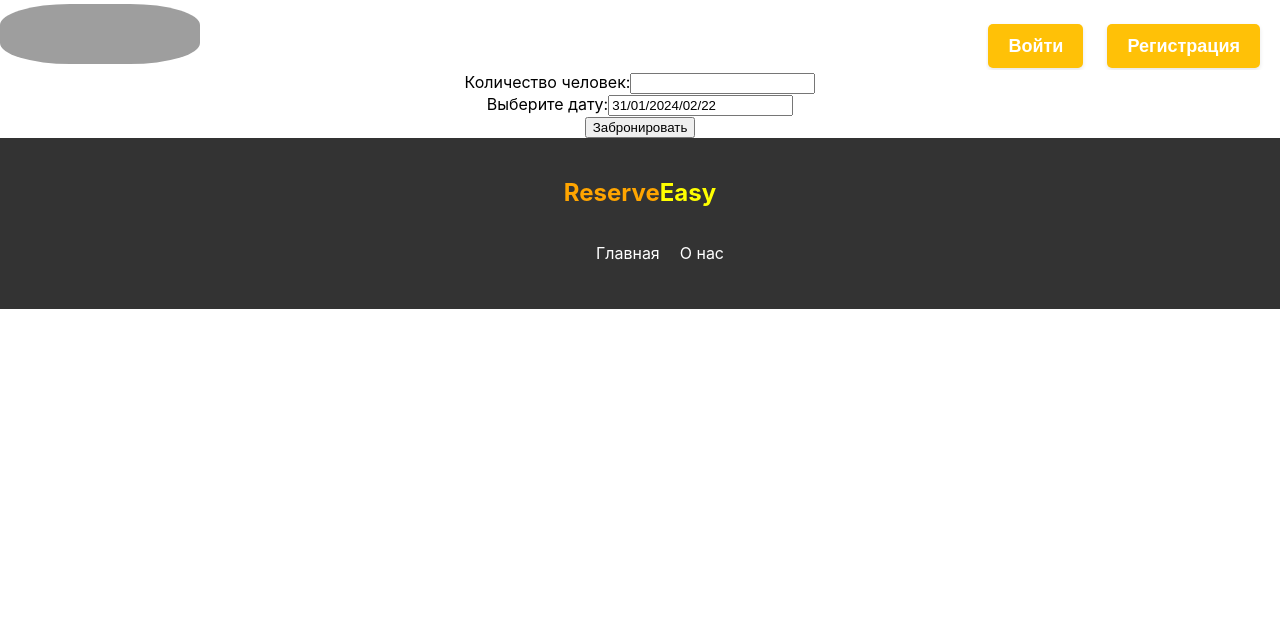
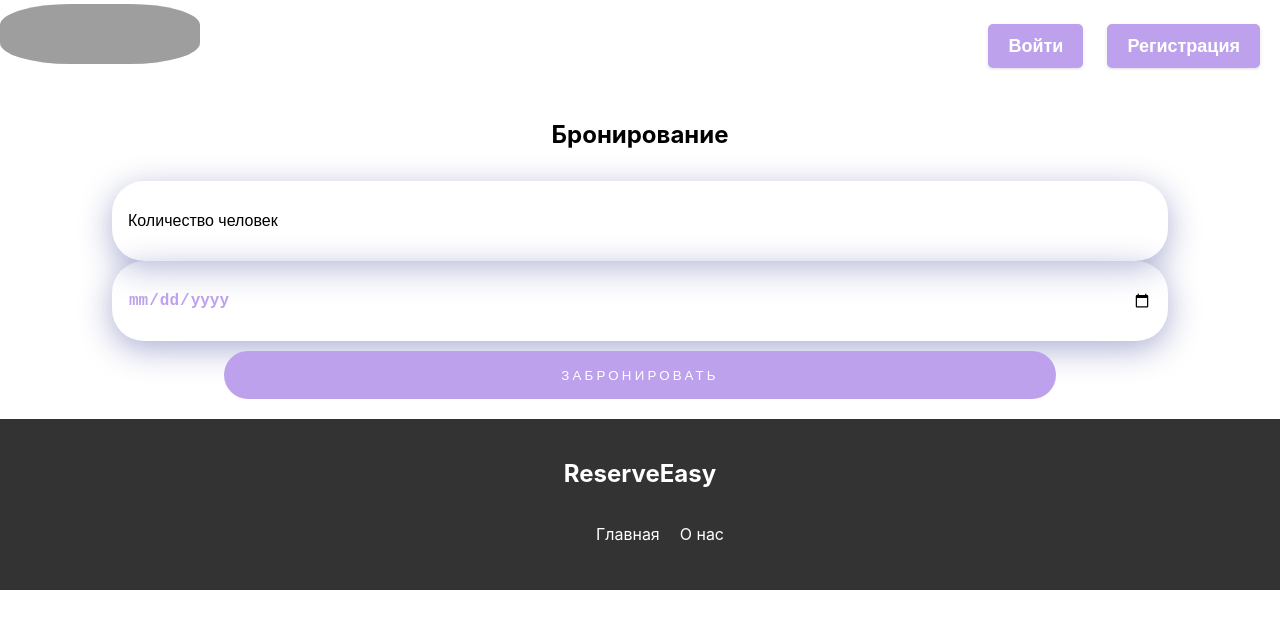
Before and after one commit to IvanovDA010101/stolik-front, a React (Create React App) app: page /restaurant/1/tables/1 in a window 1280 px wide. Shown: the top 628 px of the page. Built offline with nearby package versions, Linux system fonts and the light colour scheme; grey boxes are pictures that could not be loaded.

Commit message:
add css to button and hader

```diff
--- a/src/Components/Admin/Styles/StyledComponents.jsx
+++ b/src/Components/Admin/Styles/StyledComponents.jsx
@@ -11,7 +11,7 @@ export const MainContainer = styled.div`
     backdrop-filter: blur(8.5px);
     -webkit-backdrop-filter: blur(8.5px);
     border-radius: 10px;
-    color: #FFC107;
+    color: #BDA1EC;
     text-transform: uppercase;
     letter-spacing: 0.4rem;
     margin: 15px auto 20px;
@@ -74,25 +74,6 @@ export const ButtonContainer = styled.div`
     justify-content: center;
 `;
 
-export const LoginWith = styled.h5`
-    cursor: pointer;
-`;
-
-export const HorizontalRule = styled.hr`
-    width: 90%;
-    height: 0.3rem;
-    border-radius: 0.8rem;
-    border: none;
-    background: linear-gradient(to right, #14163c 0%, #03217b 79%);
-    background-color: #ebd0d0;
-    margin: 1.5rem 0 1rem 0;
-    backdrop-filter: blur(25px);
-`;
-
-export const ForgotPassword = styled.h4`
-  cursor: pointer;
-`;
-
 export const Input = ({ type, placeholder }) => {
     return <StyledInput type={type} placeholder={placeholder} />;
 }
@@ -106,12 +87,12 @@ export const StyledInput = styled.input`
   padding: 1rem;
   border: none;
   outline: none;
-  color: #FFC107;
+  color: #BDA1EC;
   font-size: 1rem;
   font-weight: bold;
   &:focus {
     display: inline-block;
-    box-shadow: 0 0 0 0.2rem #FFC107;
+    box-shadow: 0 0 0 0.2rem #BDA1EC;
     backdrop-filter: blur(12rem);
     border-radius: 2rem;
   }
@@ -127,7 +108,7 @@ export const Button = ({ content }) => {
 }
 
 export const StyledButton = styled.button`
-  background: linear-gradient(to right, #FFC107 0%, #FFC107 79%);
+  background: linear-gradient(to right, #BDA1EC 0%, #BDA1EC 79%);
   text-transform: uppercase;
   letter-spacing: 0.2rem;
   width: 65%;
--- a/src/Components/Footer/Styles/StyledComponents.jsx
+++ b/src/Components/Footer/Styles/StyledComponents.jsx
@@ -30,39 +30,3 @@ export const StyledFooter = styled.nav`
     align-items: center ;
 
 `
-
-export const Title = styled.div`
-
-`
-
-
-
-export const StyledFooterBottom = styled.div`
-    padding: 0 20px;
-`
-
-export const StyledFooterBottomH3 = styled.div`
-    font-size: 24px;
-    font-weight: 700;
-    color: #fff;
-    margin-bottom: 20px;
-`
-
-export const StyledFooterBottomP = styled.div`
-    font-size: 16px;
-    line-height: 1.5;
-    color: #ccc;
-    margin-bottom: 30px;
-`
-
-export const StyledFooterBottomA = styled.div`
-    font-size: 16px;
-    color: #fff;
-    text-decoration: none;
-    margin-right: 10px;
-    transition: color 0.3s ease;
-`
-
-export const StyledFooterSpan = styled.div`
-    margin-right: 10px;
-`
--- a/src/Components/Footer/Viewers/Footer.jsx
+++ b/src/Components/Footer/Viewers/Footer.jsx
@@ -11,7 +11,7 @@ const Footer = () => {
         <StyledFooter>
             <div style={{display:"flex", flexDirection:"column", alignItems:"center", textAlign:'center'}}>
             <div>
-                <h2 style={{color:"orange"}}>Reserve<span style={{color:"yellow"}}>Easy</span></h2>
+                <h2 style={{color:"white"}}>Reserve<span style={{color:"white"}}>Easy</span></h2>
             </div>
             <div>
                 <ul style={{display: "flex", gap:"20px", listStyle:"none", cursor:"pointer"}}>
--- a/src/Components/MainWindow/Styles/StyledComponents.jsx
+++ b/src/Components/MainWindow/Styles/StyledComponents.jsx
@@ -1,24 +1,12 @@
 import styled from "styled-components";
 
 export const StyledMainPlace = styled.div`
-    //width: 1060px;
-    //height: 1081px;
-    //flex-shrink: 0;
-    //place-content: center;
-
     gap: 41px;
     justify-content: flex-start;
     flex-direction: column;
     width: 98%;
     display: flex;
     margin-bottom: 263px;
-
-    //display: grid;
-    //grid-template-rows: auto auto; /* 2 строки */
-    //border: 2px solid black; /* черная рамка */
-    //border-radius: 5px;
-    //background:  #FFF;
-    //box-shadow: 0px 0px 16px 0px rgba(0, 0, 0, 0.08);
 `
 
 export const StyledEstablishmentList = styled.div`
@@ -32,42 +20,10 @@ export const StyledEstablishmentList = styled.div`
 `
 
 export const StyledComponents = styled.div`
-    //width: 286px;
-    //height: 320px;
     top: 479px;
     left: 41px;
     border-radius: 5px;
     box-shadow: 0px 0px 16px 0px rgba(0, 0, 0, 0.15);
-`
-export const StyledButton = styled.button`
-    background-color: transparent;
-    border: none;
-    font-weight: bold;
-    font-size: 18px;
-    color: #7F7F7F;
-    cursor: pointer;
-    padding: 10px 20px;
-    border-radius: 5px;
-    margin-right: 20px;
-    margin-top: 20px;
-    box-shadow: 0px 2px 4px rgba(0, 0, 0, 0.1);
-
-    &:hover {
-        background-color: #F2F2F2;
-        color: #4A4A4A;
-    }
-
-    //width: 166px;
-    //height: 52px;
-    //padding: 10px 20px 10px 20px;
-    //border-width: 0px;
-    //background-color: white;
-    //
-    //color: #333;
-    //font-size: 14px;
-    //font-weight: bold;
-    //text-transform: uppercase;
-    //font: Segoe UI;
 `
 
 export const StyledText = styled.text`
@@ -85,40 +41,21 @@ export const StyledHeader = styled.nav`
     box-sizing: border-box;
     display: flex;
     gap: 4px 16px;
-    //margin-left: auto;
-    //margin-right: auto;
-    //max-width: var(--page-max-size-outer);
     padding-bottom: 4px;
-    //padding-left: var(--page-side-paddings);
-    //padding-right: var(--page-side-paddings);
     padding-top: 4px;
     position: relative;
-
-
-    //background-color: #FFFFFF;
-    //box-shadow: 0px 4px 4px rgba(0, 0, 0, 0.25);
-    //border-radius: 5px;
-    //display: flex;
-    //align-items: center;
-    //justify-content: center;
-    //flex-direction: row;
-    //flex-wrap: wrap;
-    //padding: 2.5rem 2.5rem 2.5rem 5rem;
-    //gap: 2.5rem;
 `
 
 export const HeaderImage = styled.img`
     border-radius: 35%;
     width: 200px;
     height: 60px;
-    //object-fit: cover;
 
 `
 export const HeaderNavigationButtons = styled.div`
     display: flex;
     flex-wrap: wrap;
     gap: 4px;
-    //height: 48px;
     margin: -2px;
     overflow: hidden;
     padding: 2px;
@@ -127,7 +64,6 @@ export const SignButtons = styled.div`
     display: flex;
     flex-wrap: wrap;
     gap: 4px;
-    //height: 48px;
     margin: -2px;
     overflow: hidden;
     padding: 2px;
@@ -139,14 +75,13 @@ export const SignButton = styled.button`
     border: none;
     font-weight: bold;
     font-size: 18px;
-    //color: #7F7F7F;
     cursor: pointer;
     padding: 10px 20px;
     border-radius: 5px;
     margin-right: 20px;
     margin-top: 20px;
     box-shadow: 0px 2px 4px rgba(0, 0, 0, 0.1);
-    background-color: #FFC107;
+    background-color: #BDA1EC;
     color: #FFFFFF;
 
 
@@ -155,22 +90,3 @@ export const SignButton = styled.button`
         background-color: #f0f0f0;
     }
 `
-
-export const HeaderButton = styled.button`
-    background-color: transparent;
-    border: none;
-    font-weight: bold;
-    font-size: 18px;
-    color: #7F7F7F;
-    cursor: pointer;
-    padding: 10px 20px;
-    border-radius: 5px;
-    margin-right: 20px;
-    margin-top: 20px;
-    box-shadow: 0px 2px 4px rgba(0, 0, 0, 0.1);
-
-    &:hover {
-        background-color: #F5F5F5;
-        color: #333333;
-    }
-`
--- a/src/Components/RestaurantPage/FunctionalComponents/Establishment.jsx
+++ b/src/Components/RestaurantPage/FunctionalComponents/Establishment.jsx
@@ -40,7 +40,7 @@ export const Establishment = () => {
                     <p>{establishment.name}</p>
                     <p>{establishment.description}</p>
                     <p>{establishment.address}</p>
-                    <BookingButton>Забронировать</BookingButton>
+                    {/*<BookingButton>Забронировать</BookingButton>*/}
                 </RestaurantInfo>
             </Restaurant>
         </>
--- a/src/Components/RestaurantPage/Styles/StyledComponents.jsx
+++ b/src/Components/RestaurantPage/Styles/StyledComponents.jsx
@@ -21,7 +21,7 @@ export const RestaurantInfo = styled.div`
 
 export const BookingButton = styled.button`
     padding: 10px 20px;
-    background-color: #4CAF50; /* Замените на нужный цвет */
+    background-color: #4CAF50;
     color: white;
     border: none;
     text-align: center;
--- a/src/Components/RestaurantPage/Viewers/BookingService.js
+++ b/src/Components/RestaurantPage/Viewers/BookingService.js
@@ -1,9 +1,8 @@
-
-import DatePicker from "react-datepicker";
 import "react-datepicker/dist/react-datepicker.css";
-import {useState} from "react";
+import React, {useState} from "react";
 import {useParams} from "react-router";
 import { useNavigate } from 'react-router-dom';
+import {Button, ButtonContainer, Input, InputContainer, WelcomeText} from "../../SignUp/Styles/StyledComponents";
 
 
 export const BookingService = () => {
@@ -56,26 +55,16 @@ export const BookingService = () => {
     };
 
     return (
-        <form onSubmit={handleFormSubmit}>
-            <div>
-                <label>Количество человек:</label>
-                <input
-                    type="number"
-                    value={numberOfPeople}
-                    onChange={(e) => setNumberOfPeople(e.target.value)}
-                    required
-                />
-            </div>
-            <div>
-                <label>Выберите дату:</label>
-                <DatePicker
-                    selected={selectedDate}
-                    onChange={(date) => setSelectedDate(date)}
-                    dateFormat="dd/MM/yyyy/hh/mm"
-                    required
-                />
-            </div>
-            <button type="submit" onClick={handleSubmitButton}>Забронировать</button>
+        <form onSubmit={handleSubmitButton}>
+            <WelcomeText>Бронирование</WelcomeText>
+            <InputContainer>
+                <Input type="text" placeholder="Количество человек" value={numberOfPeople} onChange={(e) => setNumberOfPeople(e.target.value)}/>
+                <Input type="date" placeholder="Дата" value={selectedDate}
+                       onChange={(e) => setSelectedDate(e.target.value)}/>
+            </InputContainer>
+            <ButtonContainer>
+                <Button content="Забронировать"/>
+            </ButtonContainer>
         </form>
     );
 }
--- a/src/Components/SignIn/Styles/StyledComponents.jsx
+++ b/src/Components/SignIn/Styles/StyledComponents.jsx
@@ -13,7 +13,7 @@ export const MainContainer = styled.div`
     backdrop-filter: blur(8.5px);
     -webkit-backdrop-filter: blur(8.5px);
     border-radius: 10px;
-    color: #FFC107;
+    color: #BDA1EC;
     text-transform: uppercase;
     letter-spacing: 0.4rem;
     margin: 0 auto;
@@ -80,25 +80,6 @@ export const ButtonContainer = styled.div`
 
 `;
 
-export const LoginWith = styled.h5`
-    cursor: pointer;
-`;
-
-export const HorizontalRule = styled.hr`
-  width: 90%;
-  height: 0.3rem;
-  border-radius: 0.8rem;
-  border: none;
-  background: linear-gradient(to right, #14163c 0%, #03217b 79%);
-  background-color: #ebd0d0;
-  margin: 1.5rem 0 1rem 0;
-  backdrop-filter: blur(25px);
-`;
-
-export const ForgotPassword = styled.h4`
-  cursor: pointer;
-`;
-
 export const Input = ({ type, placeholder, value, onChange }) => {
     return <StyledInput type={type} placeholder={placeholder} value={value} onChange={onChange}/>;
 }
@@ -112,12 +93,12 @@ export const StyledInput = styled.input`
   padding: 1rem;
   border: none;
   outline: none;
-  color: #FFC107;
+  color: #BDA1EC;
   font-size: 1rem;
   font-weight: bold;
   &:focus {
     display: inline-block;
-    box-shadow: 0 0 0 0.2rem #FFC107;
+    box-shadow: 0 0 0 0.2rem #BDA1EC;
     backdrop-filter: blur(12rem);
     border-radius: 2rem;
   }
@@ -133,7 +114,7 @@ export const Button = ({ content }) => {
 }
 
 export const StyledButton = styled.button`
-  background: linear-gradient(to right, #FFC107 0%, #FFC107 79%);
+  background: linear-gradient(to right, #BDA1EC 0%, #BDA1EC 79%);
   text-transform: uppercase;
   letter-spacing: 0.2rem;
   width: 65%;
--- a/src/Components/SignUp/Styles/StyledComponents.jsx
+++ b/src/Components/SignUp/Styles/StyledComponents.jsx
@@ -11,7 +11,7 @@ export const MainContainer = styled.div`
     backdrop-filter: blur(8.5px);
     -webkit-backdrop-filter: blur(8.5px);
     border-radius: 10px;
-    color: #FFC107;
+    color: #BDA1EC;
     text-transform: uppercase;
     letter-spacing: 0.4rem;
     margin: 15px auto 20px;
@@ -106,12 +106,12 @@ export const StyledInput = styled.input`
   padding: 1rem;
   border: none;
   outline: none;
-  color: #FFC107;
+  color: #BDA1EC;
   font-size: 1rem;
   font-weight: bold;
   &:focus {
     display: inline-block;
-    box-shadow: 0 0 0 0.2rem #FFC107;
+    box-shadow: 0 0 0 0.2rem #BDA1EC;
     backdrop-filter: blur(12rem);
     border-radius: 2rem;
   }
@@ -127,7 +127,7 @@ export const Button = ({ content }) => {
 }
 
 export const StyledButton = styled.button`
-  background: linear-gradient(to right, #FFC107 0%, #FFC107 79%);
+  background: linear-gradient(to right, #BDA1EC 0%, #BDA1EC 79%);
   text-transform: uppercase;
   letter-spacing: 0.2rem;
   width: 65%;
```
Also changed, not shown: src/Components/SignUp/Viewers/Register.jsx (+11 -11 lines).
